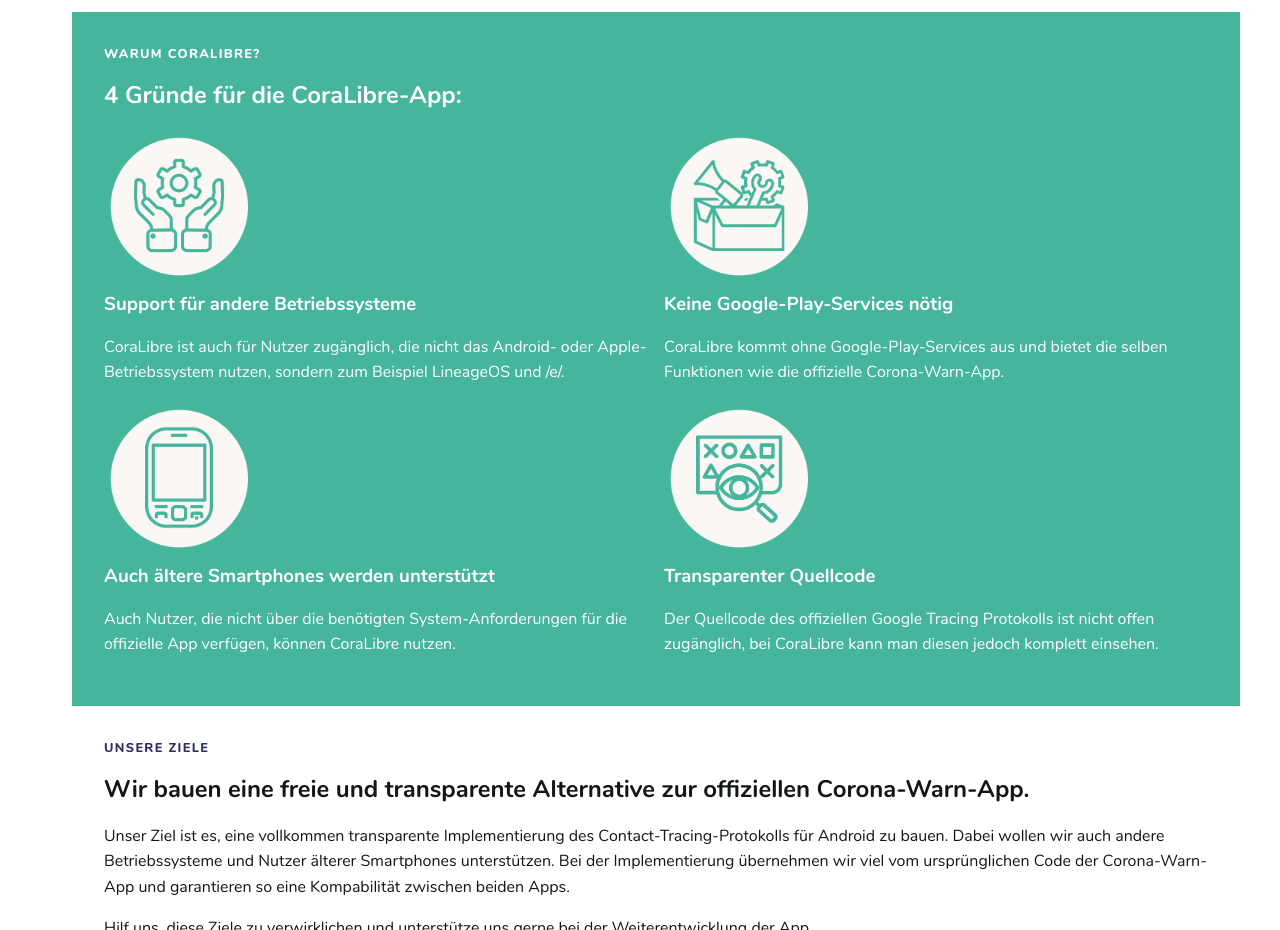
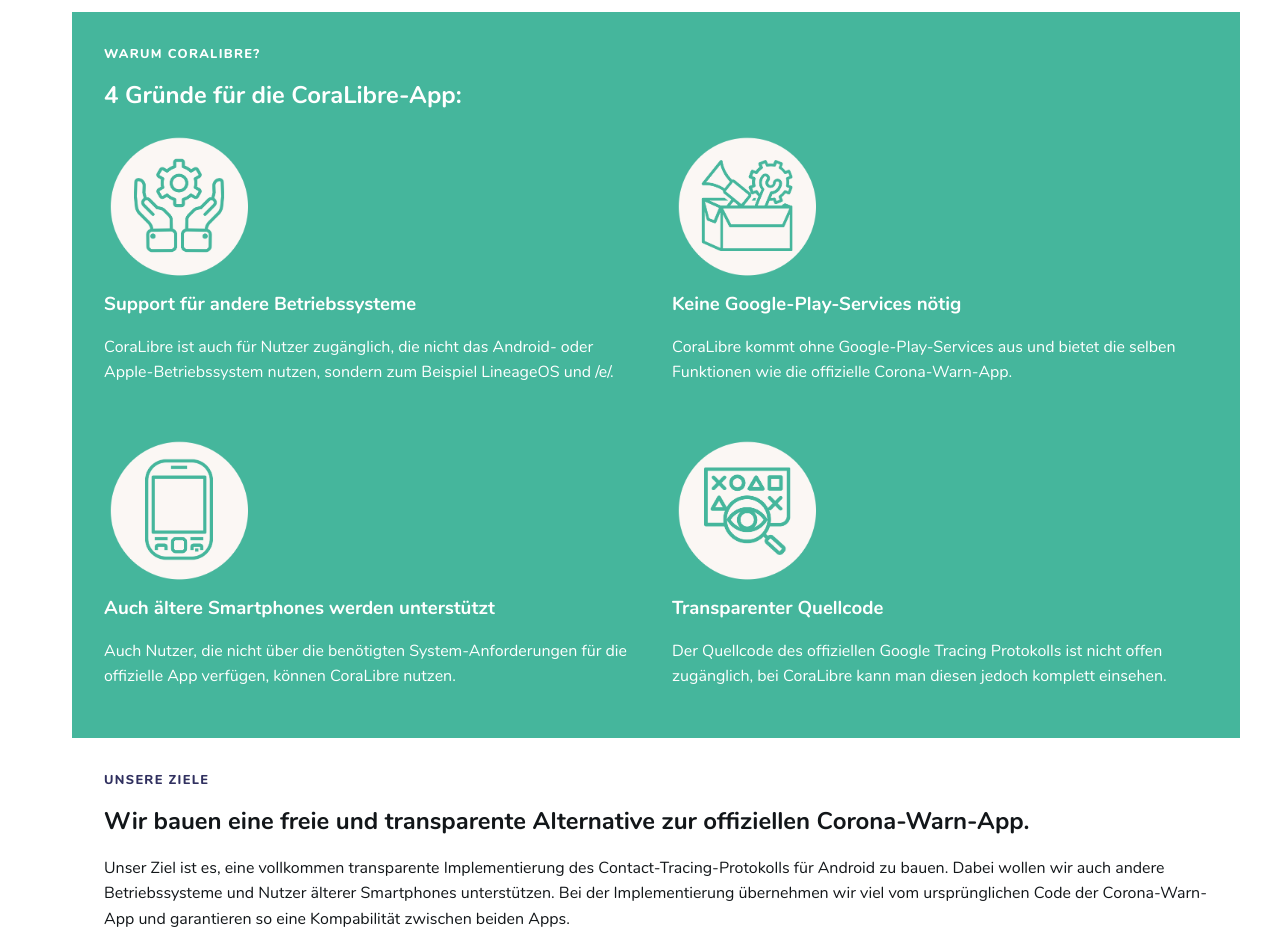
Before and after one commit to CoraLibre/CoraLibre-website, a Gatsby site: page / in a window 1280 px wide. Shown: the part 860-1790 px from the top of the page. Built offline with nearby package versions, Linux system fonts and the light colour scheme; Gatsby itself is replaced by a stand-in of ours.

Commit message:
Increase gaps in reasons section

```diff
--- a/src/assets/stylesheets/pages/_home.scss
+++ b/src/assets/stylesheets/pages/_home.scss
@@ -72,7 +72,7 @@
 .Reasons-grid {
   display: grid;
   grid-template-columns: repeat(2, 1fr);
-  grid-column-gap: 1em;
+  grid-gap: 2em;
 }
 
 .Reasons-grid-item {
```
